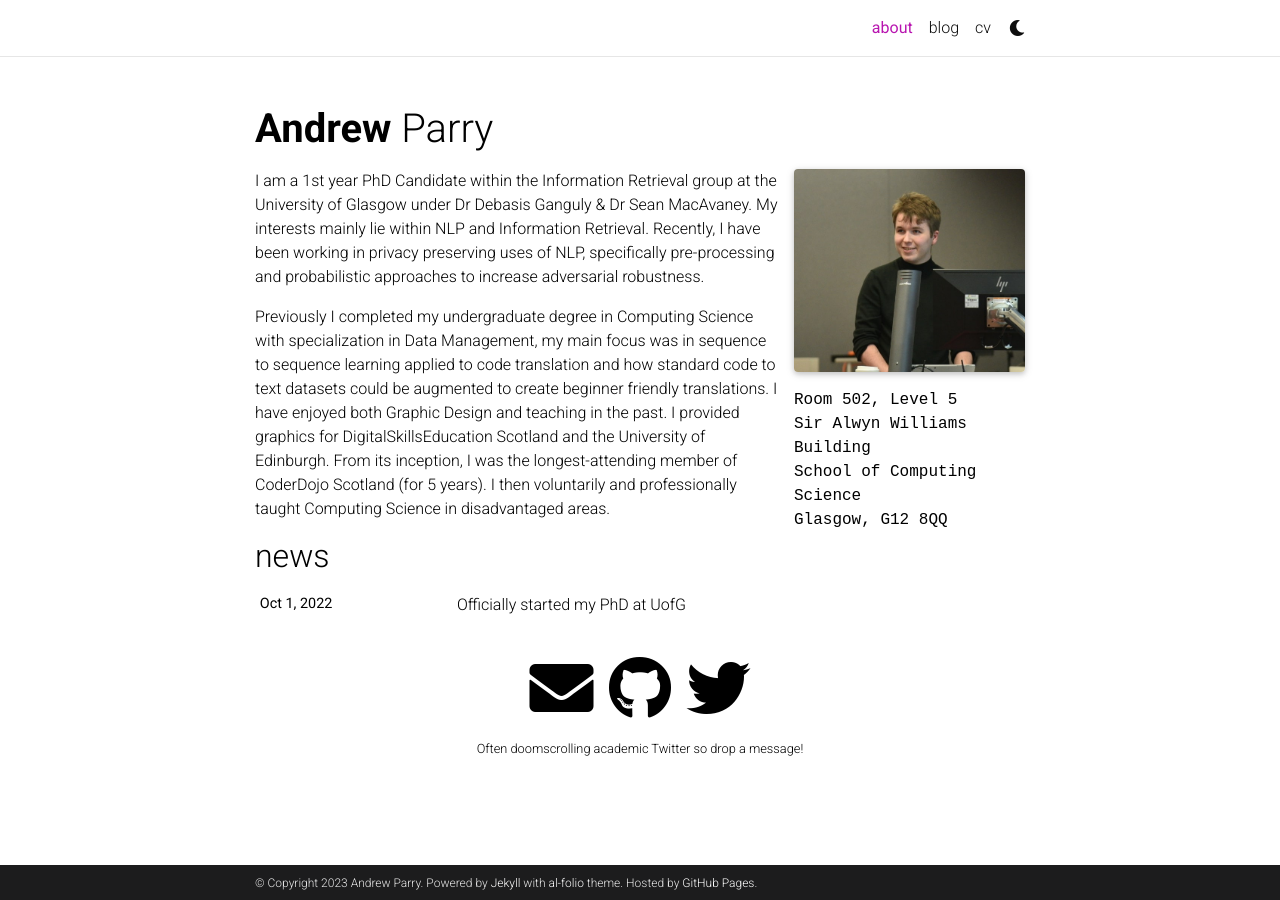
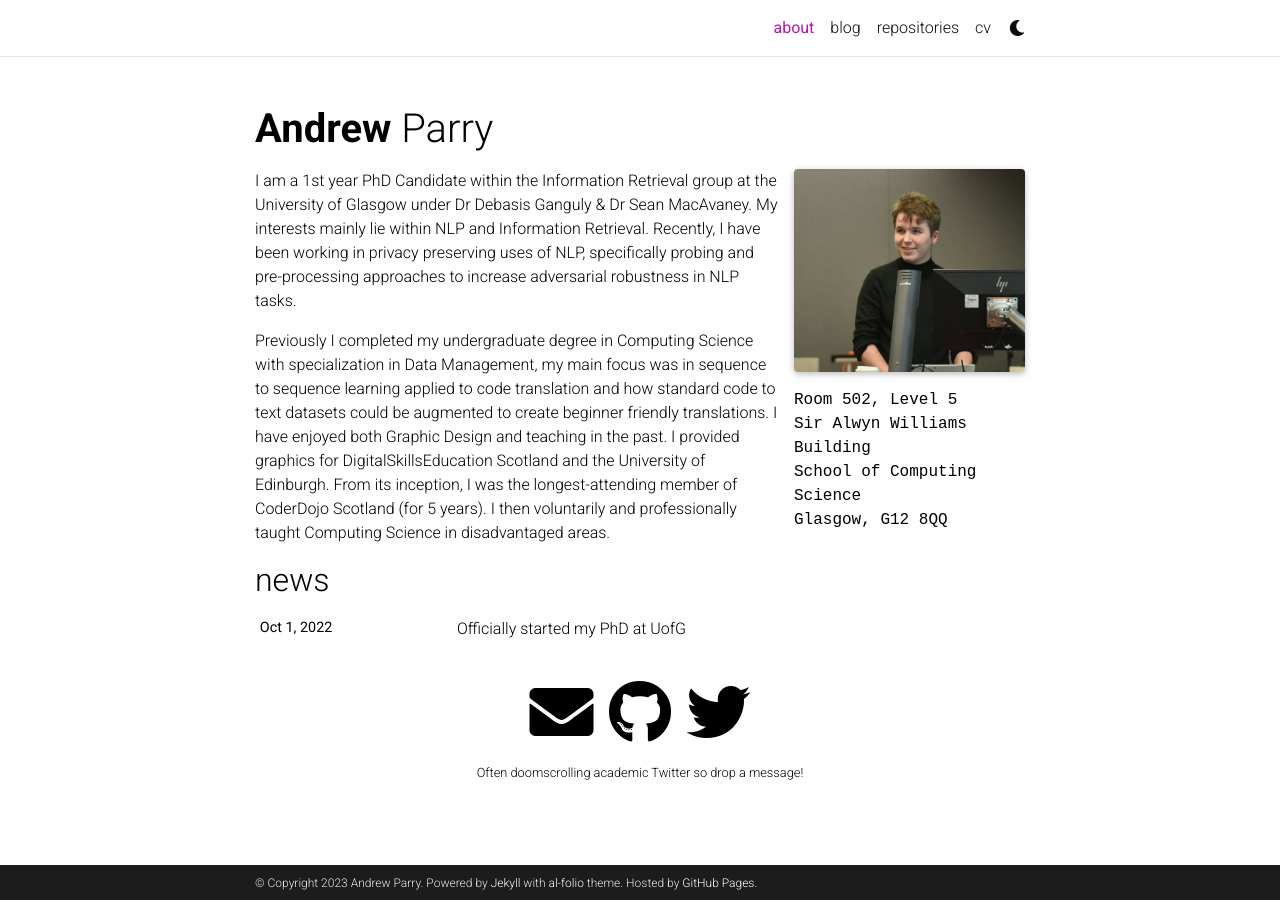
Before and after one commit to Parry-Parry/parry-parry.github.io, a Jekyll site: the page built from _pages/about.md, in a window 1280 px wide. Built offline with Jekyll 4.4.1, drawn with Linux system fonts in a browser that asks for light colours; full-size pictures stand in for the smaller copies a plugin makes; comment, search, counter and statistics services are not loaded; a style sheet for code colours, icons or effects is not loaded.

Commit message:
Show nice repos again

```diff
--- a/_pages/about.md
+++ b/_pages/about.md
@@ -18,6 +18,6 @@
 social: true  # includes social icons at the bottom of the page
 ---
 
-I am a 1st year PhD Candidate within the Information Retrieval group at the University of Glasgow under Dr Debasis Ganguly & Dr Sean MacAvaney. My interests mainly lie within NLP and Information Retrieval. Recently, I have been working in privacy preserving uses of NLP, specifically pre-processing and probabilistic approaches to increase adversarial robustness.
+I am a 1st year PhD Candidate within the Information Retrieval group at the University of Glasgow under Dr Debasis Ganguly & Dr Sean MacAvaney. My interests mainly lie within NLP and Information Retrieval. Recently, I have been working in privacy preserving uses of NLP, specifically probing and pre-processing approaches to increase adversarial robustness in NLP tasks.
 
 Previously I completed my undergraduate degree in Computing Science with specialization in Data Management, my main focus was in sequence to sequence learning applied to code translation and how standard code to text datasets could be augmented to create beginner friendly translations. I have enjoyed both Graphic Design and teaching in the past. I provided graphics for DigitalSkillsEducation Scotland and the University of Edinburgh. From its inception, I was the longest-attending member of CoderDojo Scotland (for 5 years). I then voluntarily and professionally taught Computing Science in disadvantaged areas.
```
Also changed, not shown: _pages/repositories.md (+1 -1 lines).
